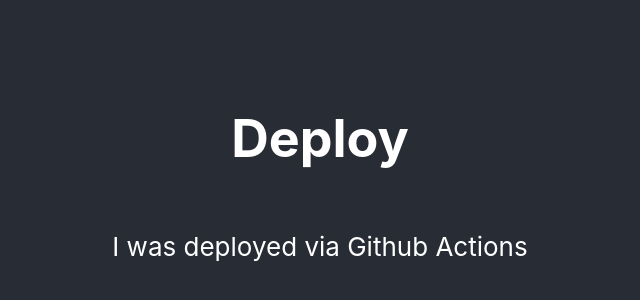
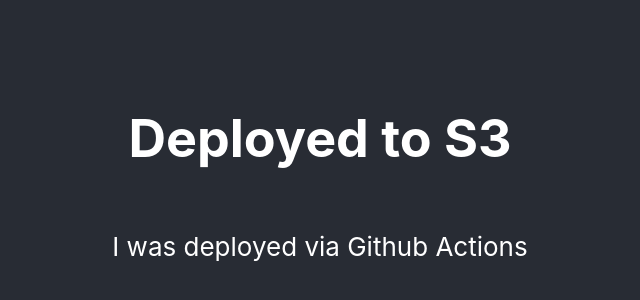
Before and after one commit to frontend-park-mail-ru/deploy-2021-1, a React (Create React App) app: page / in a window 1280 px wide. Shown: the part 220-520 px from the top of the page, without its empty margins (320-960 px from the left). Built offline with nearby package versions, Linux system fonts and the light colour scheme.

Commit message:
fix: change text

```diff
--- a/src/App.js
+++ b/src/App.js
@@ -4,7 +4,7 @@
   return (
     <div className="App">
       <header className="App-header">
-        <h1>Deploy</h1>
+        <h1>Deployed to S3</h1>
         <p>
           I was deployed via Github Actions
         </p>
```
